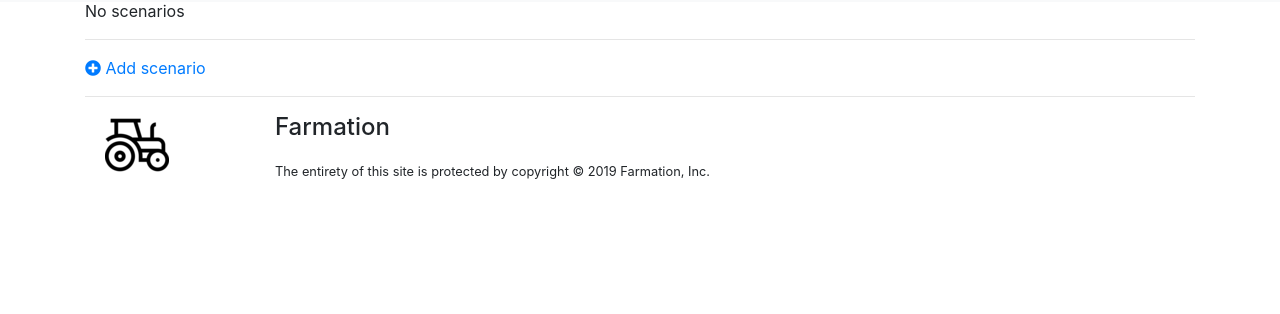
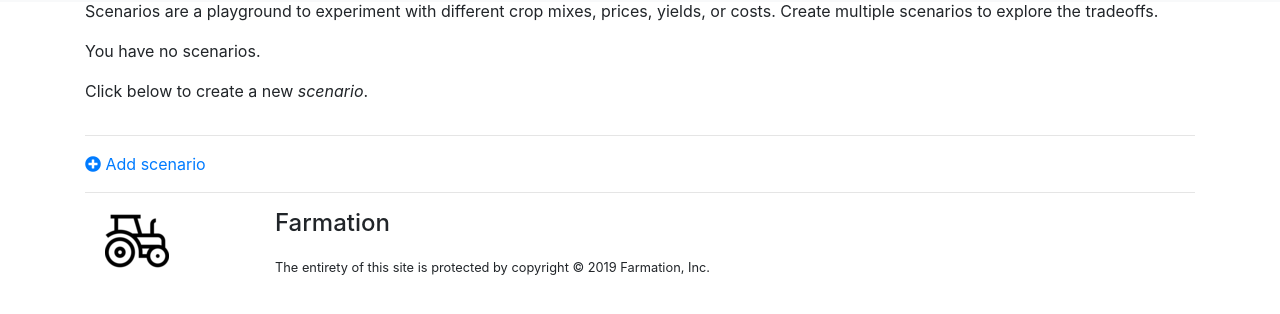
Before and after one commit to vin0110/farmation, a Django app: template templates/optimizer/list.html in a window 1280 px wide. Shown: the part 57-371 px from the top of the page. Run offline with Django 3.2, Linux system fonts and the light colour scheme; the template is opened without the code that fills it, so the values that code supplies are empty; some libraries are stand-ins or nearby versions.

Commit message:
added some notes to scenario list

```diff
--- a/templates/optimizer/list.html
+++ b/templates/optimizer/list.html
@@ -1,4 +1,6 @@
 {% extends "base.html" %}
+
+{% load static %}
 
 {% load humanize %}
 
@@ -11,9 +13,14 @@
       <h1>
         Scenarios for <b>{{ farm.name }}</b>
         <a href="{% url "farm:farm" farm.id %}">
-          <font size="+1">go to farm</font>
+          <img src={% static "img/barn.png" %}></img>
         </a>
-       </h1>
+      </h1>
+      <p>
+        Scenarios are a playground to experiment with different
+        crop mixes, prices, yields, or costs.
+        Create multiple scenarios to explore the tradeoffs.
+      </p>
     </div>
   </div>
 </div>
@@ -61,7 +68,12 @@
 {% empty %}
 <div class="row">
   <div class="col">
-    No scenarios
+    <p>
+      You have no scenarios.
+    </p>
+    <p>
+      Click below to create a new <i>scenario</i>.
+    </p>
   </div>
 </div>
 {% endfor %}
```
